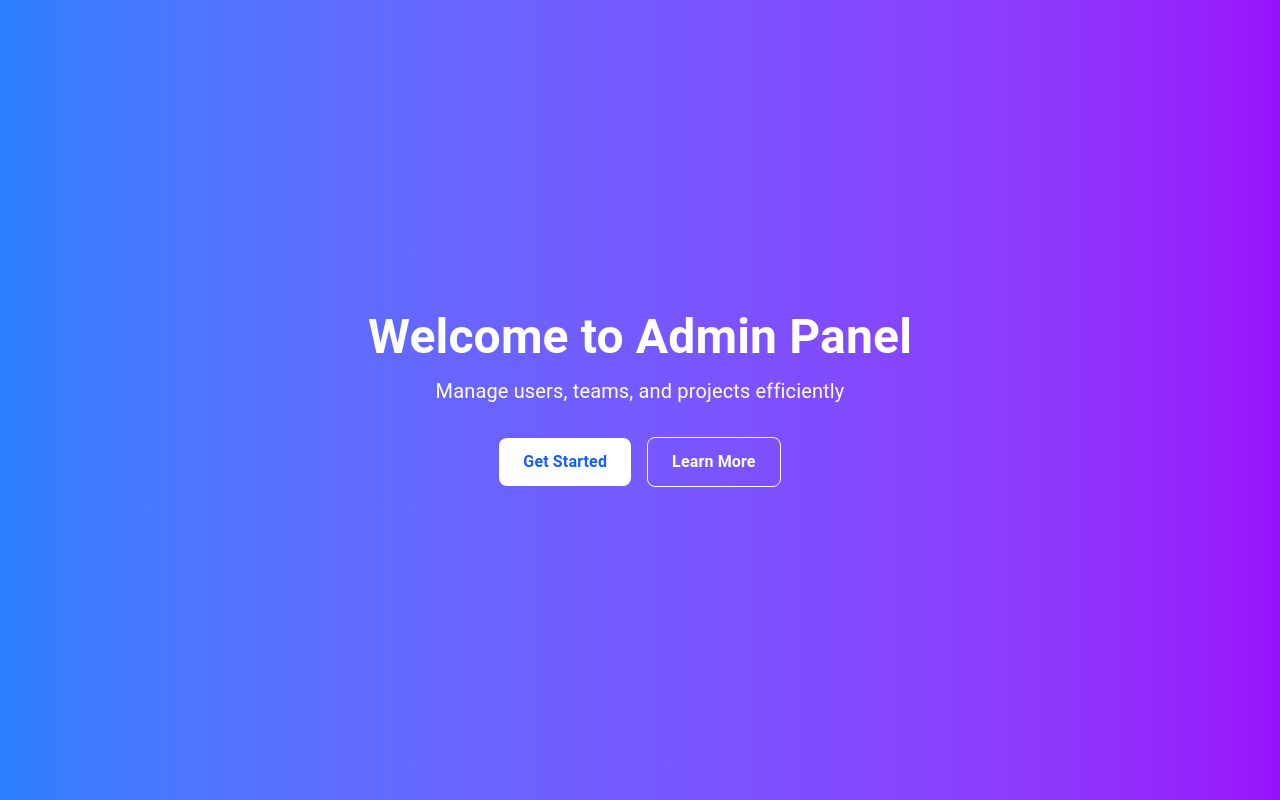
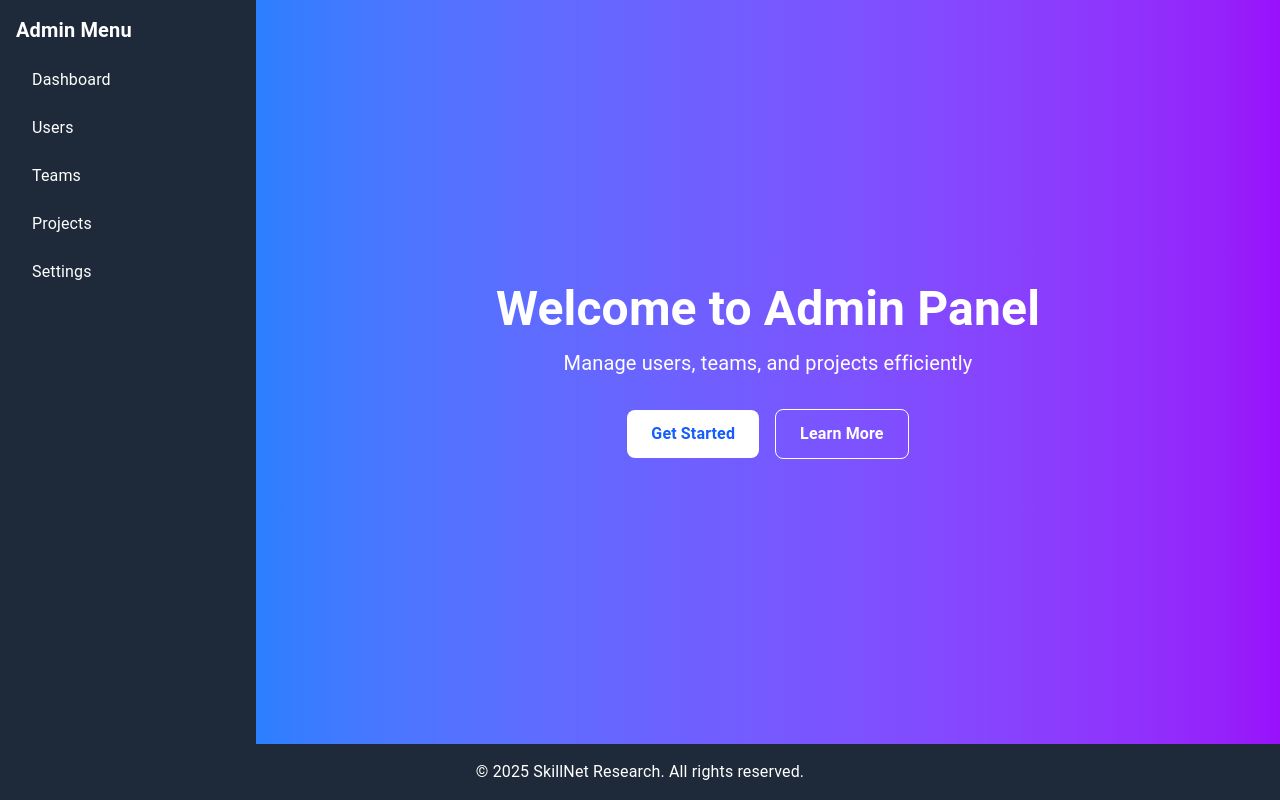
Before and after one commit to Sathyajith-pro/SkillNet_Research, a Next.js app in the folder frontend/: page /admin/landing in a window 1280 px wide. Built offline with nearby package versions, Linux system fonts and the light colour scheme.

Commit message:
Side menu and modifications

```diff
--- a/frontend/src/app/admin/landing/page.tsx
+++ b/frontend/src/app/admin/landing/page.tsx
@@ -2,7 +2,34 @@ import React from 'react';
 
 export default function LandingPage() {
   return (
-    <main className="min-h-screen flex items-center justify-center bg-gradient-to-r from-blue-500 to-purple-600">
+    <div className="min-h-screen flex flex-col">
+      {/* Side Menu */}
+      <div className="flex flex-1">
+        <aside className="w-64 bg-gray-800 text-white p-4">
+          <h2 className="text-xl font-bold mb-4">Admin Menu</h2>
+          <nav>
+            <ul className="space-y-2">
+              <li>
+                <a href="#" className="block py-2 px-4 rounded hover:bg-gray-700">Dashboard</a>
+              </li>
+              <li>
+                <a href="#" className="block py-2 px-4 rounded hover:bg-gray-700">Users</a>
+              </li>
+              <li>
+                <a href="#" className="block py-2 px-4 rounded hover:bg-gray-700">Teams</a>
+              </li>
+              <li>
+                <a href="#" className="block py-2 px-4 rounded hover:bg-gray-700">Projects</a>
+              </li>
+              <li>
+                <a href="#" className="block py-2 px-4 rounded hover:bg-gray-700">Settings</a>
+              </li>
+            </ul>
+          </nav>
+        </aside>
+
+        {/* Main Content */}
+        <main className="flex-1 flex items-center justify-center bg-gradient-to-r from-blue-500 to-purple-600">
           <div className="text-center text-white">
             <h1 className="text-5xl font-bold mb-4">Welcome to Admin Panel</h1>
             <p className="text-xl mb-8">Manage users, teams, and projects efficiently</p>
@@ -16,5 +43,12 @@ export default function LandingPage() {
             </div>
           </div>
         </main>
+      </div>
+
+      {/* Footer */}
+      <footer className="bg-gray-800 text-white text-center py-4">
+        <p>&copy; 2025 SkillNet Research. All rights reserved.</p>
+      </footer>
+    </div>
   );
 }
```
Lines whose indentation alone changed are shown as unchanged.
